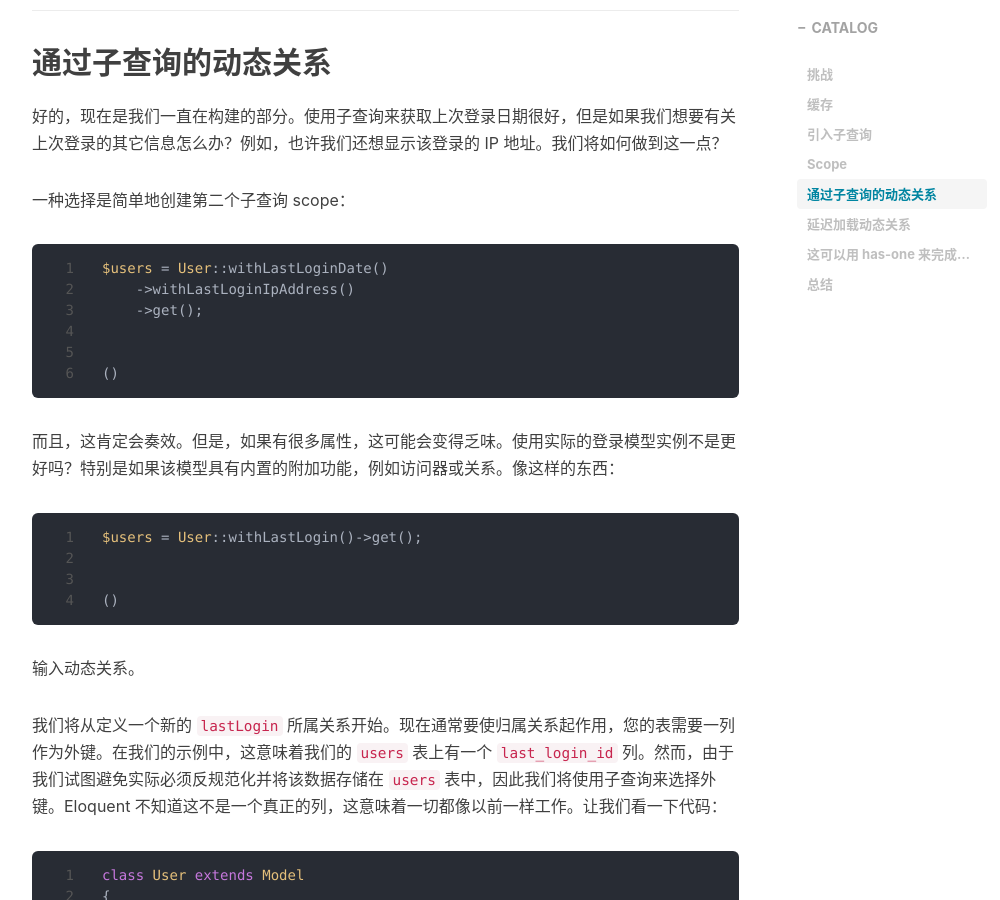
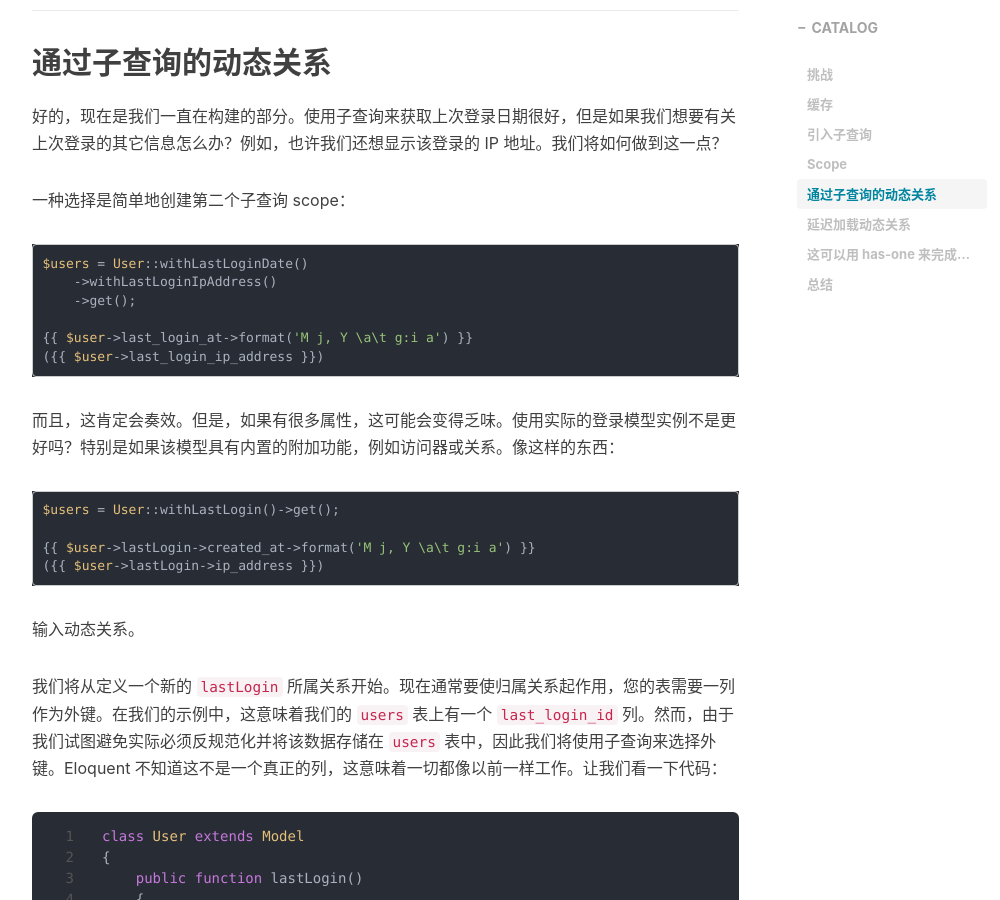
Before and after one commit to ruchengtang/ruchengtang.github.io, a Jekyll site: the page built from _posts/2022-03-03-dynamic-relationships-in-laravel-using-subqueries.md, in a window 1280 px wide and 900 px high, scrolled down 6073 px. Shown: the whole window, without its empty margins (233-1233 px from the left). Built offline with Jekyll 4.4.1, drawn with Linux system fonts in a browser that asks for light colours; nearby versions of some CDN libraries; comment, search, counter and statistics services are not loaded.

Commit message:
语法高亮 Laravel 中使用子查询动态获取关联数据

````diff
--- a/_posts/2022-03-03-dynamic-relationships-in-laravel-using-subqueries.md
+++ b/_posts/2022-03-03-dynamic-relationships-in-laravel-using-subqueries.md
@@ -236,23 +236,27 @@ $users = User::withLastLoginDate()->get();
 
 一种选择是简单地创建第二个子查询 scope：
 
-```php
+{% highlight php %}
+{% raw %}
 $users = User::withLastLoginDate()
     ->withLastLoginIpAddress()
     ->get();
 
 {{ $user->last_login_at->format('M j, Y \a\t g:i a') }}
 ({{ $user->last_login_ip_address }})
-```
+{% endraw %}
+{% endhighlight %}
 
 而且，这肯定会奏效。但是，如果有很多属性，这可能会变得乏味。使用实际的登录模型实例不是更好吗？特别是如果该模型具有内置的附加功能，例如访问器或关系。像这样的东西：
 
-```php
+{% highlight php %}
+{% raw %}
 $users = User::withLastLogin()->get();
 
 {{ $user->lastLogin->created_at->format('M j, Y \a\t g:i a') }}
 ({{ $user->lastLogin->ip_address }})
-```
+{% endraw %}
+{% endhighlight %}
 
 输入动态关系。
 
````
